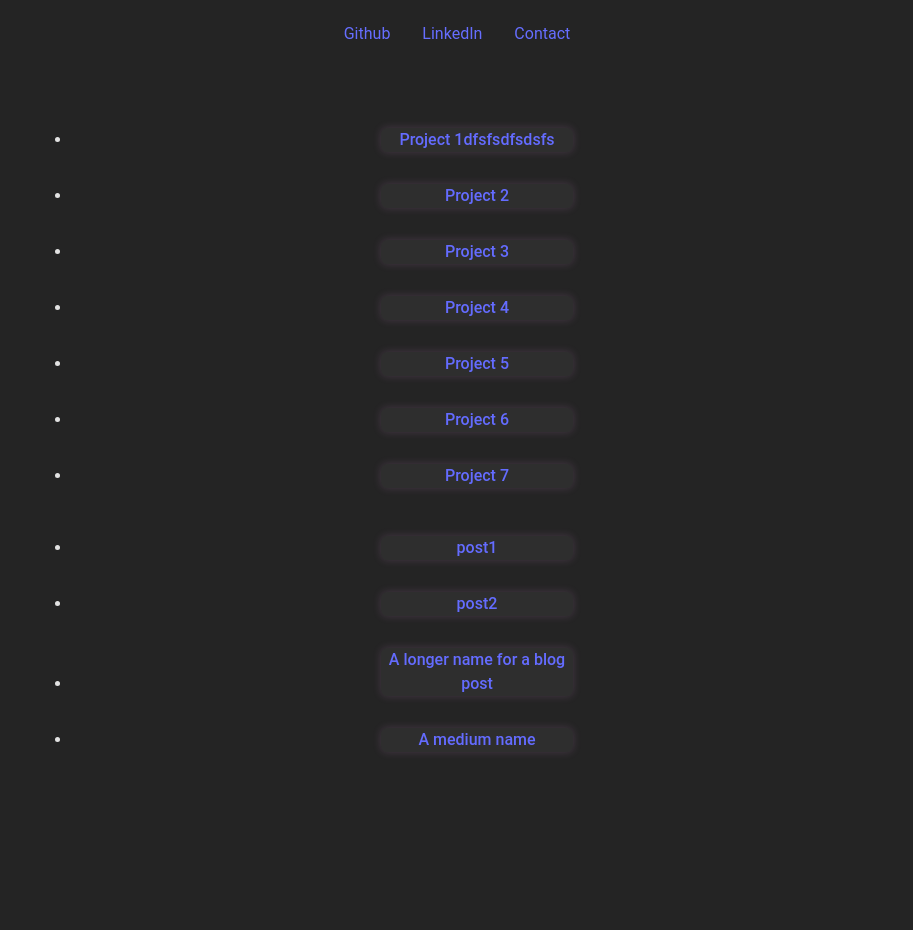
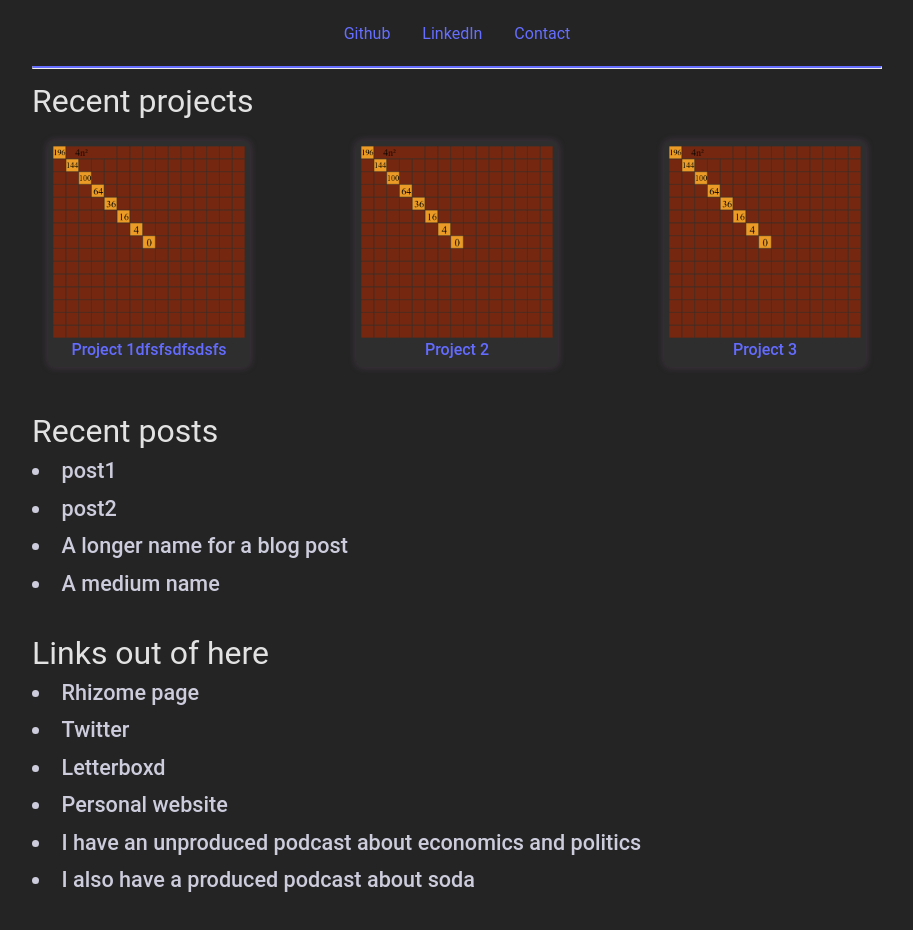
Before and after one commit to cnqso/cnqso.github.io, a React (Vite) app: page /home in a window 1280 px wide. Shown: the part 264-1194 px from the top of the page, without its empty margins (183-1096 px from the left). Before the commit the page ends 1080 px from the top, so only its background shows below. Built offline with nearby package versions, Linux system fonts and the light colour scheme; the HTML template or start-up script is replaced by a standard one.

Commit message:
Final home page logic (?)

```diff
--- a/src/App.tsx
+++ b/src/App.tsx
@@ -3,12 +3,6 @@
 import { useState, createContext } from "react";
 import NavButton from "./components/NavButton";
 import NavBar from "./components/NavBar";
-import reactLogo from "./assets/react.svg";
-import Home from "./pages/Home";
-import Projects from "./pages/Projects";
-import Blog from "./pages/Blog";
-import HireMe from "./pages/HireMe";
-import Contact from "./pages/previews/Contact"
 import { useLocation, BrowserRouter as Router } from "react-router-dom";
 import {MainRoutes} from "./Routes";
 import { motion } from "framer-motion";
--- a/src/index.css
+++ b/src/index.css
@@ -34,7 +34,9 @@ h1 {
   font-size: 3.2em;
   line-height: 1.1;
 }
-
+hr {
+  border-top: 2px solid #666eff;
+}
 button {
   border-radius: 8px;
   border: 1px solid transparent;
--- a/src/pages/Home.tsx
+++ b/src/pages/Home.tsx
@@ -1,24 +1,19 @@
 /** @format */
 
-import ProjectsPreview from "./previews/ProjectsPreview";
-import BlogPreview from "./previews/BlogPreview";
-import Contact from "./previews/Contact";
-import HireMePreview from "./previews/HireMePreview";
 import { motion } from "framer-motion";
 import { Link } from "react-router-dom";
 import "./styles/Home.css";
-import {projectObject} from "./Projects";
+import { projectObject } from "./Projects";
 import { datedPosts } from "./Blog";
-import {BlogPosts} from "./BlogPosts";
-import type {BlogPost} from "./BlogPosts";
+import { BlogPosts } from "./BlogPosts";
+import type { BlogPost } from "./BlogPosts";
 import NavButton from "../components/NavButton";
 
 function Home() {
-
-	const projectKeys = Object.keys(projectObject);
-	const sortedBlog = 	BlogPosts.sort(function (a: BlogPost, b: BlogPost) {
+	const projectKeys = Object.keys(projectObject).slice(0, 3);
+	const sortedBlog = BlogPosts.sort(function (a: BlogPost, b: BlogPost) {
 		return b.date.getTime() - a.date.getTime();
-	});
+	}).slice(0, 5);
 	// Intro blurb (I'm a programmer bla bla bla)
 	// Links (maybe all of this can be shared with Hire Me, make it stay in place on that change)
 
@@ -26,7 +21,7 @@ function Home() {
 	// Blog - basic list
 
 	return (
-		<div className='container Home'>
+		<div className='container Home' style={{ textAlign: "left" }}>
 			<div className='blurb'>I am a programmer </div>
 
 			<div className='resumeLinks'>
@@ -35,23 +30,84 @@ function Home() {
 				<span className='resumeLink'>Contact</span>
 			</div>
 			<hr />
+			<div className='homeTitle'>Recent projects</div>
+			<div className='ProjectsPreview'>
+				{projectKeys.map((key: string) => {
+					return (
+						<div>
+							<Link
+								to={projectObject[key].blogLink}
+								className='card homeCard'
+								style={{ padding: 5, textAlign: "center" }}>
+								<img className='projectImg' src={projectObject[key].image} />
+								{projectObject[key].title}
+							</Link>
+						</div>
+					);
+				})}
+			</div>
+			<br />
+			<div className='homeTitle'>Recent posts</div>
+			<div className='BlogPreview'>
+				{sortedBlog.map((post: BlogPost) => {
+					return (
 
-			<ul className='ProjectsPreview'>
-				{projectKeys.map((key: string) => {
-					return <li><Link to={projectObject[key].blogLink} className='card' style={{padding:0}}>
-					{projectObject[key].title}
-			   </Link></li>
+							<Link
+								to={"/Blog/post/" + post.path}
+								className='homeCard'>
+								<li style={{color: "#ccd"}} className='postTitle'>{post.title}</li>
+							</Link>
+
+					);
 				})}
-			</ul>
-			<ul className='ProjectsPreview'>
-				{sortedBlog.map((post: BlogPost) => {
-					console.log(post.path)
-					return <li><Link to={post.path} className='card' style={{padding:0}}>
-					{post.title}
-			   </Link></li>
-				})}
-			</ul>
+			</div>
+			<br />
+			<div className='homeTitle'>Links out of here</div>
+			<div className='BlogPreview'>
+			<Link
+				to="https://www.google.com"
+				className='homeCard'>
+				<li style={{color: "#ccd"}} className='postTitle'>
+					Rhizome page
+				</li>
+			</Link>
+			<Link
+				to="https://www.google.com"
+				className='homeCard'>
+				<li style={{color: "#ccd"}} className='postTitle'>
+					Twitter
+				</li>
+			</Link>
+			<Link
+				to="https://www.google.com"
+				className='homeCard'>
+				<li style={{color: "#ccd"}} className='postTitle'>
+					Letterboxd
+				</li>
+			</Link>
+			<Link
+				to="https://www.google.com"
+				className='homeCard'>
+				<li style={{color: "#ccd"}} className='postTitle'>
+					Personal website
+				</li>
+			</Link>
 
+			<Link
+				to="https://www.google.com"
+				className='homeCard'>
+				<li style={{color: "#ccd"}} className='postTitle'>
+					I have an unproduced podcast about economics and politics
+				</li>
+			</Link>
+			<Link
+				to="https://www.google.com"
+				className='homeCard'>
+				<li style={{color: "#ccd"}} className='postTitle'>
+					I also have a produced podcast about soda
+				</li>
+			</Link>
+			</div>
 		</div>
 	);
 }
--- a/src/pages/Projects.tsx
+++ b/src/pages/Projects.tsx
@@ -320,7 +320,7 @@ function ProjectGrid({ titles }: { titles: string[] }) {
 	return (
 		<div>
 			<ul className='wrapper'>
-				<AnimatePresence initial={false} mode={"popLayout"}>
+				<AnimatePresence initial={false} mode={"sync"}>
 					{titles.map((item, index) => (
 						<ProjectCard
 							key={item}
--- a/src/pages/styles/HireMe.css
+++ b/src/pages/styles/HireMe.css
@@ -13,10 +13,6 @@
 	text-align: left;
 }
 
-hr {
-    border-top: 2px solid #666eff;
-}
-
 .sectionTitle {
 	font-size: 1.65em;
 	font-weight: bold;
@@ -29,8 +25,6 @@ hr {
 	font-size: 1.25em;
 	text-align: center;
 }
-
-
 
 /* Style for the section content */
 .sectionContent {
@@ -89,13 +83,13 @@ hr {
 	cursor: pointer;
 }
 
-.sectionContentTime{
+.sectionContentTime {
 	font-size: 0.9em;
 	margin-right: 10px;
 	/* color: #333; */
 }
 
-.resumeSection{
+.resumeSection {
 	display: grid;
 	grid-template-columns: auto;
 }
@@ -107,21 +101,18 @@ hr {
 		grid-gap: 20px;
 		width: 140%;
 		margin-left: -15%;
-
 	}
 	.sectionContent {
 		grid-column: 2;
 		margin-block: 7px;
-
 	}
 
 	.sectionTitle {
 		margin-top: 0;
-
 		text-align: right;
 	}
 
-    hr {
+	.HireMe hr {
 		border: 15px solid var(--background);
 		margin-left: 20%;
 		margin-right: 20%;
--- a/src/pages/styles/Home.css
+++ b/src/pages/styles/Home.css
@@ -0,0 +1,35 @@
+.Home .homeTitle {
+	font-size: 2em;
+	margin-bottom: 0px;
+    color: "#fff";
+}
+.Home .homeTitle:hover {
+    color: "#000";
+}
+
+.Home .ProjectsPreview {
+    display: flex;
+    flex-direction: row;
+    flex-wrap: wrap;
+    justify-content: space-between;
+    align-items: center;
+    align-content: center;
+}
+
+.Home .homeCard:hover {
+    font-style: oblique;
+    background-color: #393939;
+}
+
+.Home .BlogPreview {
+    display: flex;
+    flex-direction: column;
+    flex-wrap: wrap;
+    justify-content: flex-start;
+}
+
+.Home .postTitle {
+    float: left;
+    font-size: 1.35em;
+    margin-bottom: 5px;
+}
```
Also changed, not shown: src/pages/previews/BlogPreview.tsx (deleted, +0 -16 lines), src/pages/previews/Contact.tsx (deleted, +0 -18 lines), src/pages/previews/HireMePreview.tsx (deleted, +0 -18 lines), src/pages/previews/ProjectsPreview.tsx (deleted, +0 -20 lines). Lines whose indentation alone changed are shown as unchanged.
